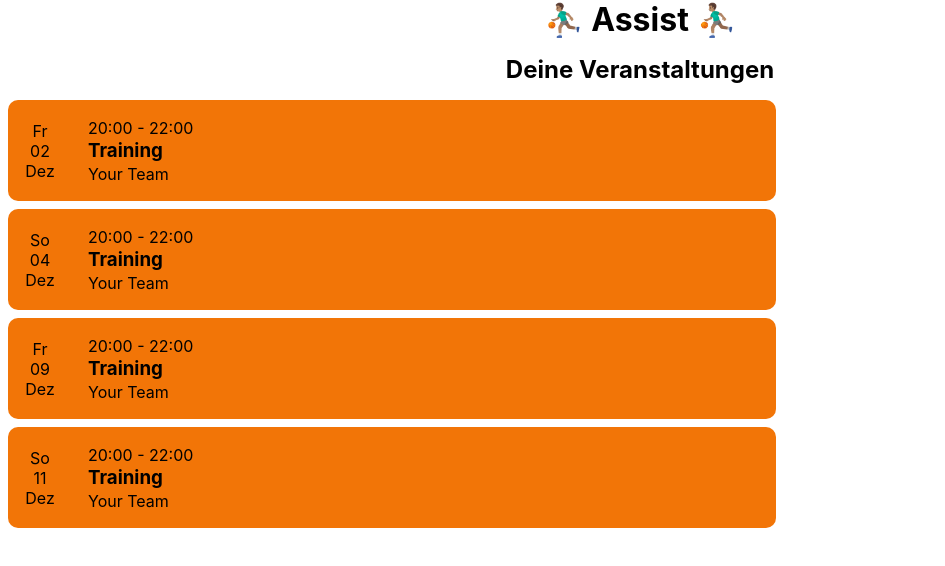
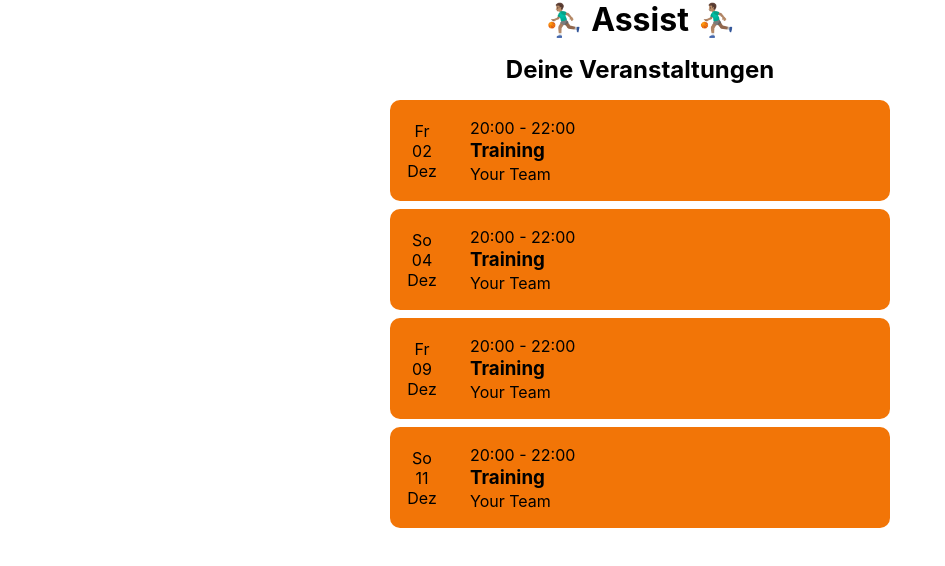
Before and after one commit to gaiisay/capstone-project, a Next.js app: page / in a window 1280 px wide. Shown: the top 566 px of the page, without its empty margins (0-945 px from the left). Built offline with nearby package versions, Linux system fonts and the light colour scheme.

Commit message:
add flexbox to globalstyles

```diff
--- a/components/EventCard/index.js
+++ b/components/EventCard/index.js
@@ -18,7 +18,8 @@ function EventCard({ event, teamName }) {
 }
 
 const Card = styled.article`
-  max-width: 768px;
+  width: 90vw;
+  max-width: 500px;
   padding: 1rem;
   margin: 0.5rem;
   display: grid;
--- a/components/GlobalStyles.js
+++ b/components/GlobalStyles.js
@@ -4,6 +4,9 @@ const GlobalStyles = createGlobalStyle`
     html,
     body {
         font-family: -apple-system, BlinkMacSystemFont, "Segoe UI", Roboto, Helvetica, Arial, sans-serif, "Apple Color Emoji", "Segoe UI Emoji", "Segoe UI Symbol";
+        display: flex;
+        justify-content: center;
+        align-items: center;
     }
 
     * {
```
